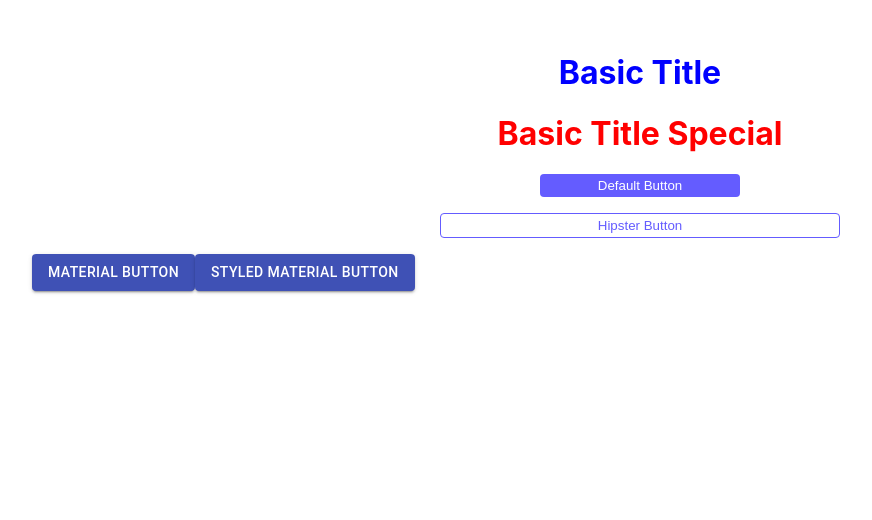
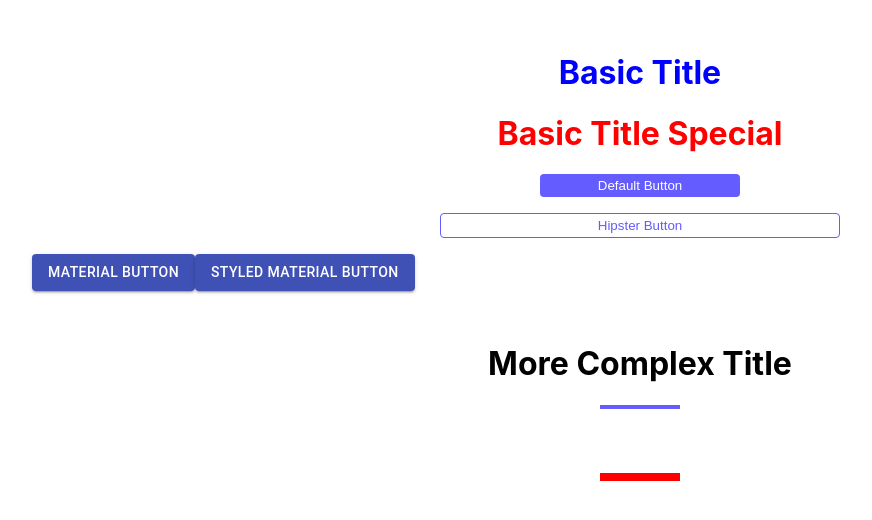
Before and after one commit to andrecantarino/react-styled-components, a React (Create React App) app: page / in a window 1280 px wide. Shown: the top 520 px of the page, without its empty margins (0-872 px from the left). Built offline with nearby package versions, Linux system fonts and the light colour scheme.

Commit message:
more complex components

```diff
--- a/src/App.js
+++ b/src/App.js
@@ -2,10 +2,13 @@
 import BasicTitle from "./components/BasicTitle";
 import { Button } from "@material-ui/core";
 import { DefaultButton, HipsterButton, StyledMaterialButton } from "./components/Buttons";
+import ComplexTitle from "./components/ComplexTitle";
+import Random from "./components/Random";
 
 function App() {
   return (
     <div style={{ padding: '2rem' }}>
+      <div>
         <BasicTitle>Basic Title</BasicTitle>
         <BasicTitle special>Basic Title special</BasicTitle>
         <DefaultButton>Default button</DefaultButton>
@@ -13,6 +16,11 @@
         <Button color='primary' variant='contained'>Material button</Button>
         <StyledMaterialButton color='primary' variant='contained'>Styled Material button</StyledMaterialButton>
       </div>
+      <div style={{ padding: '2rem' }}>
+        <ComplexTitle title='more complex title'/>
+        <Random />
+      </div>
+    </div>
   );
 }
 
--- /dev/null
+++ b/src/components/ComplexTitle.js
@@ -0,0 +1,26 @@
+import React from 'react'
+import styled from 'styled-components';
+
+const ComplexTitle = ({ title }) => {
+  return (
+    <Wrapper>
+      <h1>{title}</h1>
+      <div className='underline' />
+    </Wrapper>
+  );
+}
+
+const Wrapper = styled.div`
+  h1{
+    text-transform: capitalize;
+    text-align: center;
+  }
+  .underline {
+    width: 5rem;
+    height: 0.25rem;
+    background: #645cff;
+    margin: 0 auto;
+  }
+`
+
+export default ComplexTitle;
--- /dev/null
+++ b/src/components/Random.js
@@ -0,0 +1,21 @@
+import React from 'react'
+import styled from 'styled-components';
+
+const Random = () => {
+  return (
+    <Wrapper>
+      <div className='underline'></div>
+    </Wrapper>
+  )
+}
+
+const Wrapper = styled.div`
+  .underline {
+    width: 5rem;
+    height: 0.5rem;
+    background: red;
+    margin: 4rem auto;
+  }
+`
+
+export default Random;
```
Lines whose indentation alone changed are shown as unchanged.
